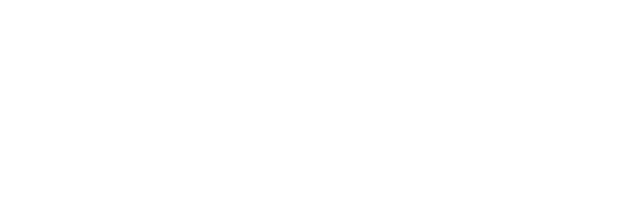
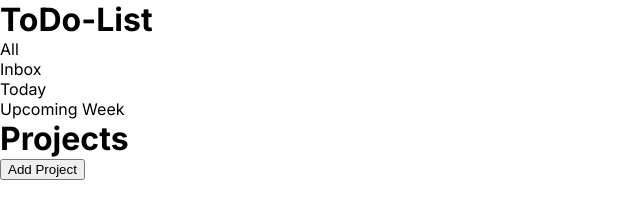
Before and after one commit to djballowe/To-Do-List, a plain HTML site: page index.html in a window 1280 px wide. Shown: the whole page, without its empty margins (0-640 px from the left). Drawn offline with Linux system fonts and the light colour scheme.

Commit message:
adding html

```diff
--- a/index.html
+++ b/index.html
@@ -4,10 +4,30 @@
     <meta charset="UTF-8">
     <meta http-equiv="X-UA-Compatible" content="IE=edge">
     <meta name="viewport" content="width=device-width, initial-scale=1.0">
+    <link rel="preconnect" href="https://fonts.googleapis.com">
+    <link rel="preconnect" href="https://fonts.gstatic.com" crossorigin>
+    <link href="https://fonts.googleapis.com/css2?family=Inter:wght@100;400;700&display=swap" rel="stylesheet">
     <link rel="stylesheet" href="/styles.css">
     <title>To Do List</title>
 </head>
 <body>
-
+    <div class="main-grid">
+        <div class="navigation">
+            <div class="logo">
+                <!-- logo -->
+                <h1>ToDo-List</h1>
+            </div>
+            <div class="icons">
+                <div>All</div>
+                <div>Inbox</div>
+                <div>Today</div>
+                <div>Upcoming Week</div>
+            </div>
+            <div class="project-container">
+                <h1>Projects</h1>
+                <button>Add Project</button>
+            </div>
+        </div>
+    </div>
 </body>
 </html>
--- a/styles.css
+++ b/styles.css
@@ -1,6 +1,12 @@
+:root {
+    --main-color: #14274E;
+    --secondary-color: #394867;
+    --text-color: #F1F6F9;
+}
+
 html {
     box-sizing: border-box;
-
+    font-family: 'Inter', sans-serif;
 }
 
 html, body, div, span, applet, object, iframe,
```
